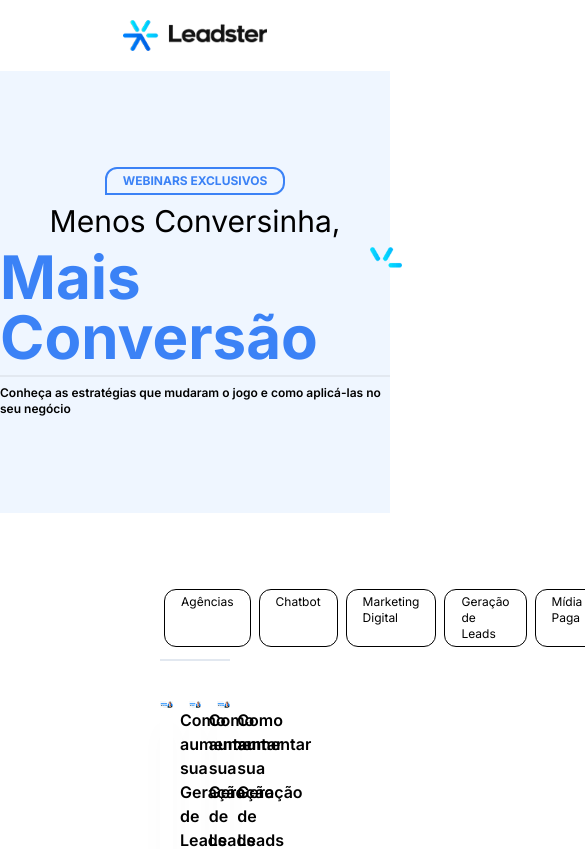
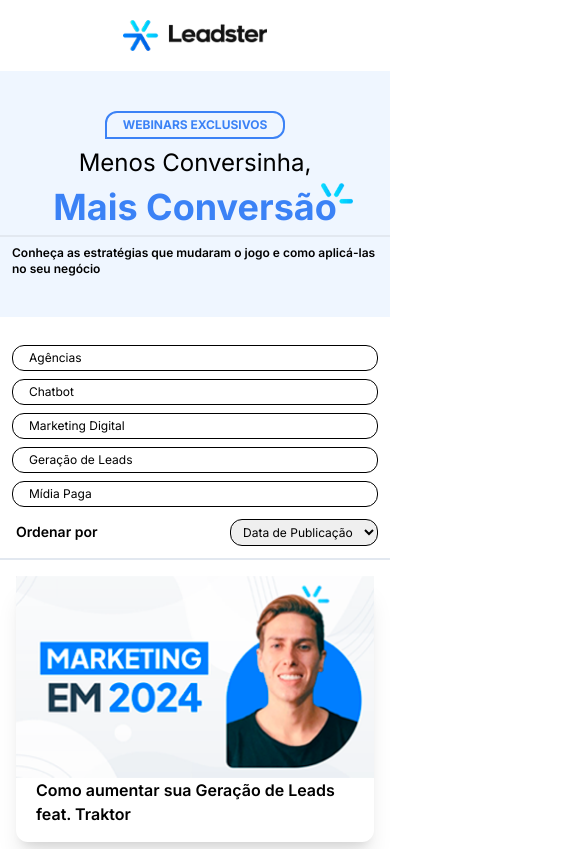
Before and after one commit to HenrikSantos/Leadster-test-SPA, a Next.js app: page / in a window 390 px wide. Shown: the top 849 px of the page, 585 px wide, since content can reach past the window. Built offline with nearby package versions, Linux system fonts and the light colour scheme.

Commit message:
feat: responsive ContentItem and Filter

```diff
--- a/src/app/components/Content.tsx
+++ b/src/app/components/Content.tsx
@@ -10,9 +10,9 @@ export default function Content() {
   };
 
   return (
-    <section className='px-40 py-16'>
-      <div className='flex justify-between py-3'>
-        <nav className='flex gap-1'>
+    <section className='py-3 lg:px-20 2xl:px-96'>
+      <div className='grid grid-cols-1 gap-3 p-3 lg:flex lg:justify-between '>
+        <nav className='grid grid-cols-1 gap-1 lg:flex'>
           <input
             type="radio"
             name="category"
@@ -64,14 +64,14 @@ export default function Content() {
           <label className="filterBtn" htmlFor="midiaPaga">Mídia Paga</label>
         </nav>
         <div className='flex items-baseline justify-between gap-4'>
-          <span className='text-sm font-semibold'>Ordenar por</span>
-          <select name="orderBy" id="orderBy" className='rounded-md border border-black px-2 py-1 text-xs hover:border-blue-500 hover:text-blue-500'>
+          <span className='mx-1 text-sm font-semibold xl:text-base'>Ordenar por</span>
+          <select name="orderBy" id="orderBy" className='rounded-xl border border-black px-2 py-1 text-xs hover:border-blue-500 hover:text-blue-500 xl:text-base'>
             <option value="publishDate">Data de Publicação</option>
           </select>
         </div>
       </div>
       <hr />
-      <div className='grid grid-cols-3 gap-4 py-10'>
+      <div className='m-4 grid grid-cols-1 gap-4 lg:grid-cols-3 lg:py-10'>
         {Array.from(Array(9), (x, index) => index + 1).map((element) => (
           <ContentItem key={element} source='/images/thumbnail.png' description='Como aumentar sua Geração de Leads feat. Traktor' />
         ))}
--- a/src/app/components/ContentItem.tsx
+++ b/src/app/components/ContentItem.tsx
@@ -6,9 +6,9 @@ export default function ContentItem({ source, description }: {source: string, de
     <div className='rounded-xl shadow-xl hover:cursor-pointer'>
       <div className={'relative w-full'}>
         <div className='absolute flex h-full w-full items-center justify-center rounded-t-xl bg-blue-500/40 align-super opacity-0 duration-100 ease-linear hover:opacity-100'>
-          <Image className='w-3/12 shadow-2xl' quality={100} src="/images/playBtn.png" alt="curso" width={100} height={100}/>
+          <Image className='w-3/12 shadow-2xl' quality={100} src="/images/playBtn.png" alt="Cor sólida" width={100} height={100}/>
         </div>
-        <Image className='w-full' quality={100} src={source} alt="curso" width={100} height={100}/>
+        <Image className='w-full' quality={100} src={source} alt="curso" width={900} height={900}/>
       </div>
       <div className='px-5 pb-4'>
         <p className='font-semibold'>{description}</p>
--- a/src/app/components/Main.tsx
+++ b/src/app/components/Main.tsx
@@ -5,22 +5,22 @@ import Content from './Content';
 export default function Main() {
   return (
     <main>
-      <section className='flex flex-col items-center space-y-2 bg-blue-50 py-24'>
+      <section className='flex flex-col items-center space-y-2 bg-blue-50 py-10 xl:py-24'>
         <span className='rounded-xl rounded-bl-none border-2 border-blue-500 px-4 py-1 text-xs font-bold text-blue-500'>
           WEBINARS EXCLUSIVOS
         </span>
         <div className='flex flex-col items-center space-y-2'>
-          <h1 className='text-3xl'>
+          <h1 className='text-2xl'>
             Menos Conversinha,
           </h1>
           <div className='relative'>
-            <h1 className='text-6xl font-bold text-blue-500'>
+            <h1 className='text-4xl font-bold text-blue-500 xl:text-6xl'>
               Mais Conversão
             </h1>
-            <Image className='absolute -right-3 top-0 w-8' src="/images/asset-header.png" alt="semi logo" width={100} height={100}/>
+            <Image className='absolute -right-4 -top-1 w-8 xl:-right-3 xl:top-0' src="/images/asset-header.png" alt="semi logo" width={100} height={100}/>
           </div>
           <hr/>
-          <p className='text-xs font-semibold'>
+          <p className='px-3 text-xs font-semibold'>
             Conheça as estratégias que mudaram o jogo e como aplicá-las no seu negócio
           </p>
         </div>
--- a/src/app/globals.css
+++ b/src/app/globals.css
@@ -7,7 +7,7 @@
     @apply w-full border border-slate-200
   }
   .filterBtn {
-    @apply rounded-xl border border-black px-4 py-1 text-xs hover:border-blue-500 hover:text-blue-500 hover:cursor-pointer
+    @apply rounded-xl border border-black px-4 py-1 text-xs xl:text-base hover:border-blue-500 hover:text-blue-500 hover:cursor-pointer
   }
   /* Estilos para o label da opção selecionada */
   input[name="category"]:checked + label {
```
Also changed, not shown: 1 other file (tests, documents, lock files or other folders).
